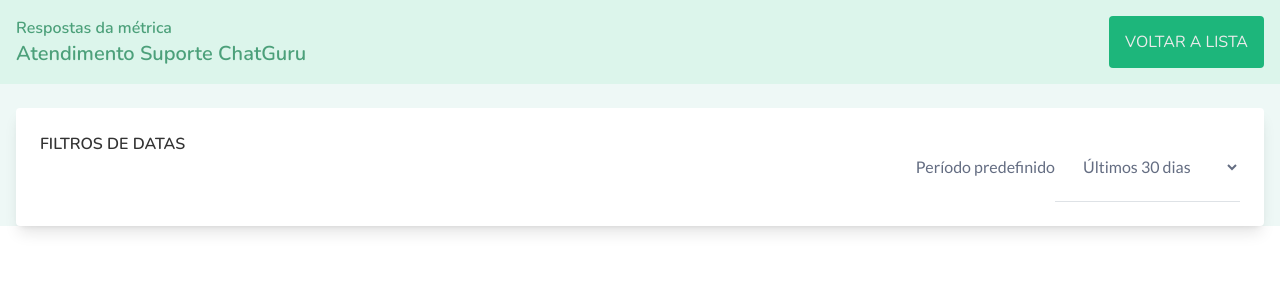
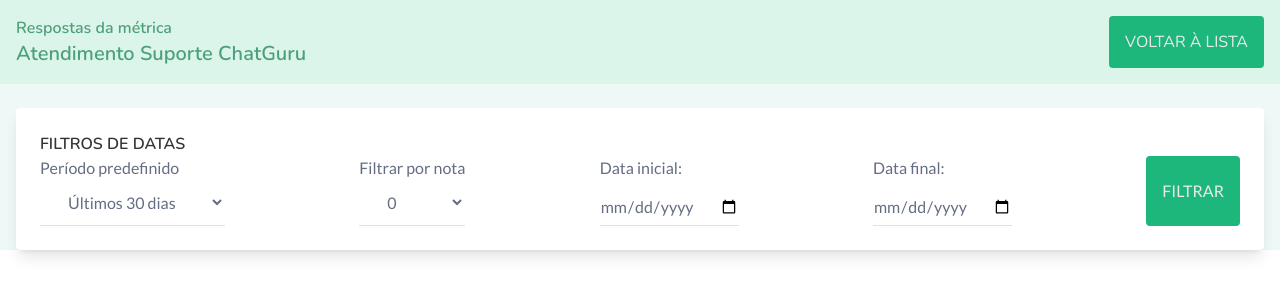
Before and after one commit to natalia-sampaio/teste02-chatguru, a Vue app: page / in a window 1280 px wide. Shown: the top 300 px of the page. Built offline with nearby package versions, Linux system fonts and the light colour scheme.

Commit message:
:construction: feat: static page

```diff
--- a/src/App.vue
+++ b/src/App.vue
@@ -1,5 +1,6 @@
 <script setup>
 import { RouterLink, RouterView } from 'vue-router'
+import ButtonGreen from './components/buttons/ButtonGreen.vue';
 </script>
 
 <template>
@@ -8,7 +9,7 @@
       <h2>Respostas da métrica</h2>
       <h1 class="text-xl">Atendimento Suporte ChatGuru</h1>
     </div>
-    <button class="uppercase bg-green rounded px-4 text-light-gray">Voltar a lista</button>
+    <ButtonGreen :name="'Voltar à lista'" />
   </header>
 
   <RouterView />
--- a/src/components/BaseCard.vue
+++ /dev/null
@@ -1,8 +0,0 @@
-<script setup>
-</script>
-
-<template>
-    <div class="bg-white rounded mx-4 my-6 p-6 flex justify-between shadow-lg text-dark-gray font-nunito">
-        <slot></slot>
-    </div>
-</template>
--- a/src/components/FilterCard.vue
+++ /dev/null
@@ -1,19 +0,0 @@
-<script setup>
-import BaseCard from './BaseCard.vue';
-
-
-</script>
-
-<template>
-    <BaseCard>
-        <h3 class="uppercase font-semibold">Filtros de datas</h3>
-        <form class="font-lato text-grayish-blue">
-            <label for="period">Período predefinido</label>
-            <select name="period" id="period" class="bg-white p-6 border-b border-light-grayish-blue">
-                <option value="ultimos 30 dias">Últimos 30 dias</option>
-                <option value="ultimos 90 dias">Últimos 90 dias</option>
-                <option value="ultimos 120 dias">Últimos 120 dias</option>
-            </select>
-        </form>
-    </BaseCard>
-</template>
--- a/src/components/FormItem.vue
+++ /dev/null
@@ -1,13 +0,0 @@
-<script setup>
-defineProps({
-    label: "",
-    name: ""
-})
-</script>
-
-<template>
-    <label :for="name" >{{ label }}</label>
-    <select :name="name" class="bg-white p-6 border-b border-light-grayish-blue">
-        <slot name="options"></slot>
-    </select>
-</template>
--- /dev/null
+++ b/src/components/buttons/ButtonGreen.vue
@@ -0,0 +1,9 @@
+<script setup>
+defineProps({
+    name: ""
+})
+</script>
+
+<template>
+    <button class="uppercase bg-green rounded px-4 text-light-gray">{{ name }}</button>
+</template>
--- /dev/null
+++ b/src/components/card/BaseCard.vue
@@ -0,0 +1,8 @@
+<script setup>
+</script>
+
+<template>
+    <div class="bg-white rounded mx-4 my-6 p-6 shadow-lg text-dark-gray font-nunito">
+        <slot></slot>
+    </div>
+</template>
--- /dev/null
+++ b/src/components/card/FilterCard.vue
@@ -0,0 +1,38 @@
+<script setup>
+import BaseCard from './BaseCard.vue';
+import ButtonGreen from '../buttons/ButtonGreen.vue';
+import DateInput from '../form/DateInput.vue';
+import FormItem from '../form/FormItem.vue';
+import SelectInput from '../form/SelectInput.vue';
+
+
+const scores = Array.from(Array(11).keys());
+
+</script>
+
+<template>
+    <BaseCard>
+        <h3 class="uppercase font-semibold">Filtros de datas</h3>
+        <div class="flex justify-between font-lato text-grayish-blue">
+            <FormItem :label="'Período predefinido'">
+                <SelectInput>
+                    <option value="ultimos 30 dias">Últimos 30 dias</option>
+                    <option value="ultimos 90 dias">Últimos 90 dias</option>
+                    <option value="ultimos 120 dias">Últimos 120 dias</option>
+                </SelectInput>
+            </FormItem>
+            <FormItem :label="'Filtrar por nota'">
+                <SelectInput>
+                    <option v-for="score in scores" :value="score">{{ score }}</option>
+                </SelectInput>
+            </FormItem>
+            <FormItem :label="'Data inicial:'">
+                <DateInput :ariaLabel="'Data inicial'" />
+            </FormItem>
+            <FormItem :label="'Data final:'">
+                <DateInput :ariaLabel="'Data final'" />
+            </FormItem>
+            <ButtonGreen :name="'Filtrar'" />
+        </div>
+    </BaseCard>
+</template>
--- /dev/null
+++ b/src/components/form/DateInput.vue
@@ -0,0 +1,9 @@
+<script setup>
+defineProps({
+    ariaLabel: ""
+})
+</script>
+
+<template>
+    <input type="date" :aria-label="ariaLabel" />
+</template>
--- /dev/null
+++ b/src/components/form/FormItem.vue
@@ -0,0 +1,13 @@
+<script setup>
+defineProps({
+    label: "",
+    name: ""
+})
+</script>
+
+<template>
+    <div class="border-b border-light-grayish-blue grid">
+        <label :for="name" >{{ label }}</label>
+        <slot></slot>
+    </div>
+</template>
--- /dev/null
+++ b/src/components/form/SelectInput.vue
@@ -0,0 +1,5 @@
+<template>
+    <select name="period" id="period" class="bg-white px-6 py-3">
+        <slot></slot>
+    </select>
+</template>
--- a/src/views/HomeView.vue
+++ b/src/views/HomeView.vue
@@ -1,5 +1,5 @@
 <script setup>
-import FilterCard from '../components/FilterCard.vue';
+import FilterCard from '../components/card/FilterCard.vue';
 
 </script>
 
```
Also changed, not shown: 1 other file (tests, documents, lock files or other folders).
